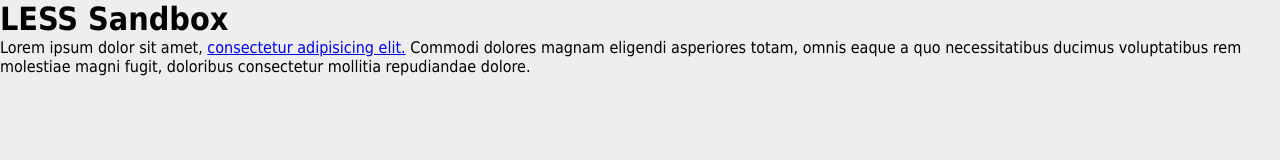
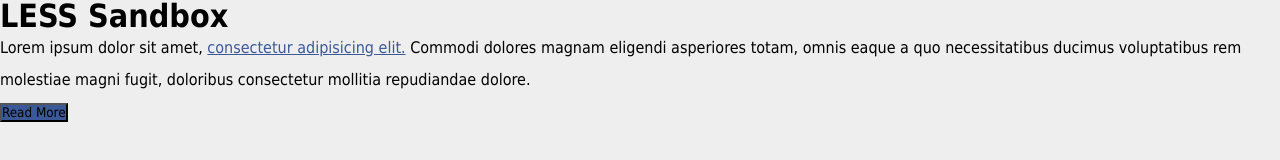
Before and after one commit to mercado-carlos/less-css, a plain HTML site: page index.html in a window 1280 px wide. Drawn offline with Linux system fonts and the light colour scheme.

Commit message:
Applying variables

```diff
--- a/css/style.less
+++ b/css/style.less
@@ -14,4 +14,13 @@
 
 body {
     background: @background-color;
+    line-height: @line-height;
 }
+
+.primary-text {
+    color: @primary-color;
+}
+
+.primary-btn {
+    background: @primary-color;
+}
--- a/index.html
+++ b/index.html
@@ -13,10 +13,11 @@
         <h1>LESS Sandbox</h1>
         <p>
             Lorem ipsum dolor sit amet,
-            <a href="#">consectetur adipisicing elit.</a> Commodi dolores magnam
-            eligendi asperiores totam, omnis eaque a quo necessitatibus ducimus
-            voluptatibus rem molestiae magni fugit, doloribus consectetur
-            mollitia repudiandae dolore.
+            <a class="primary-text" href="#">consectetur adipisicing elit.</a>
+            Commodi dolores magnam eligendi asperiores totam, omnis eaque a quo
+            necessitatibus ducimus voluptatibus rem molestiae magni fugit,
+            doloribus consectetur mollitia repudiandae dolore.
         </p>
+        <button class="primary-btn">Read More</button>
     </body>
 </html>
```
Also changed, not shown: css/style.css.
